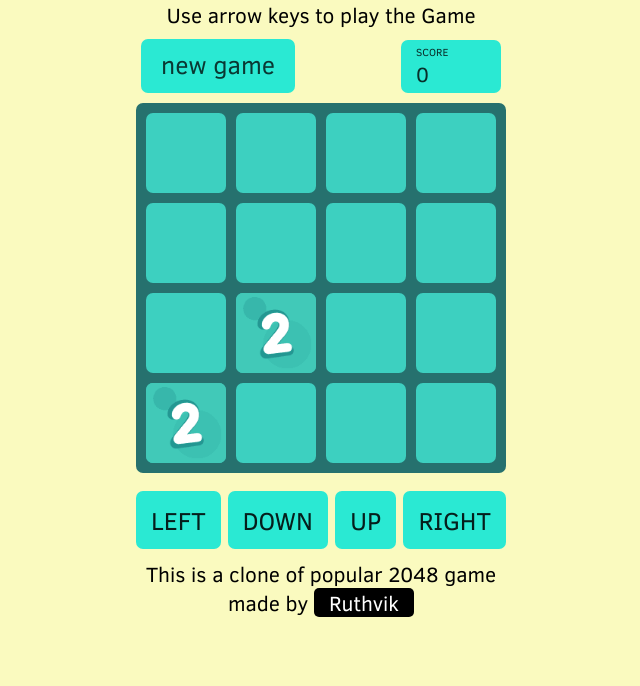
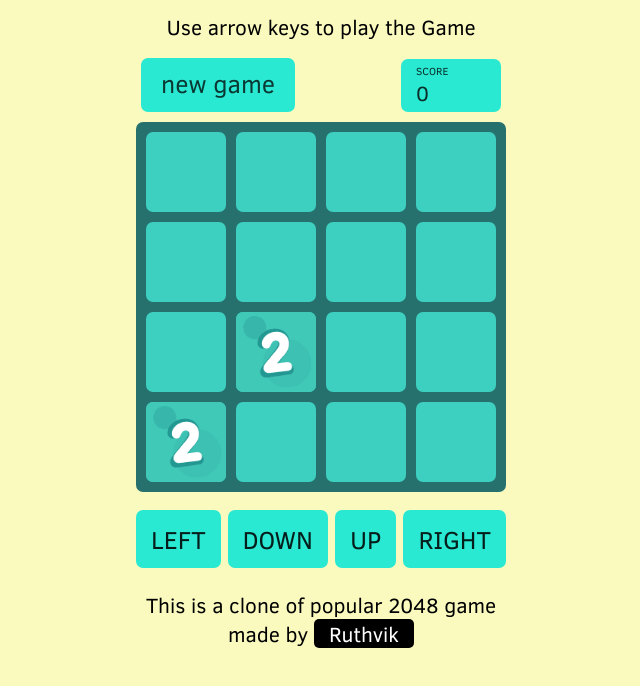
Before and after one commit to RuthvikCh/2048, a React app: page / in a window 1280 px wide. Shown: the whole page, without its empty margins (319-959 px from the left). Built offline with nearby package versions, Linux system fonts and the light colour scheme.

Commit message:
Update App.css

```diff
--- a/src/components/App.css
+++ b/src/components/App.css
@@ -1,4 +1,6 @@
 .header{
+        margin-top: 3%;
+        margin-bottom: 2%;
         color: black;
         text-align: center;
 }
```
